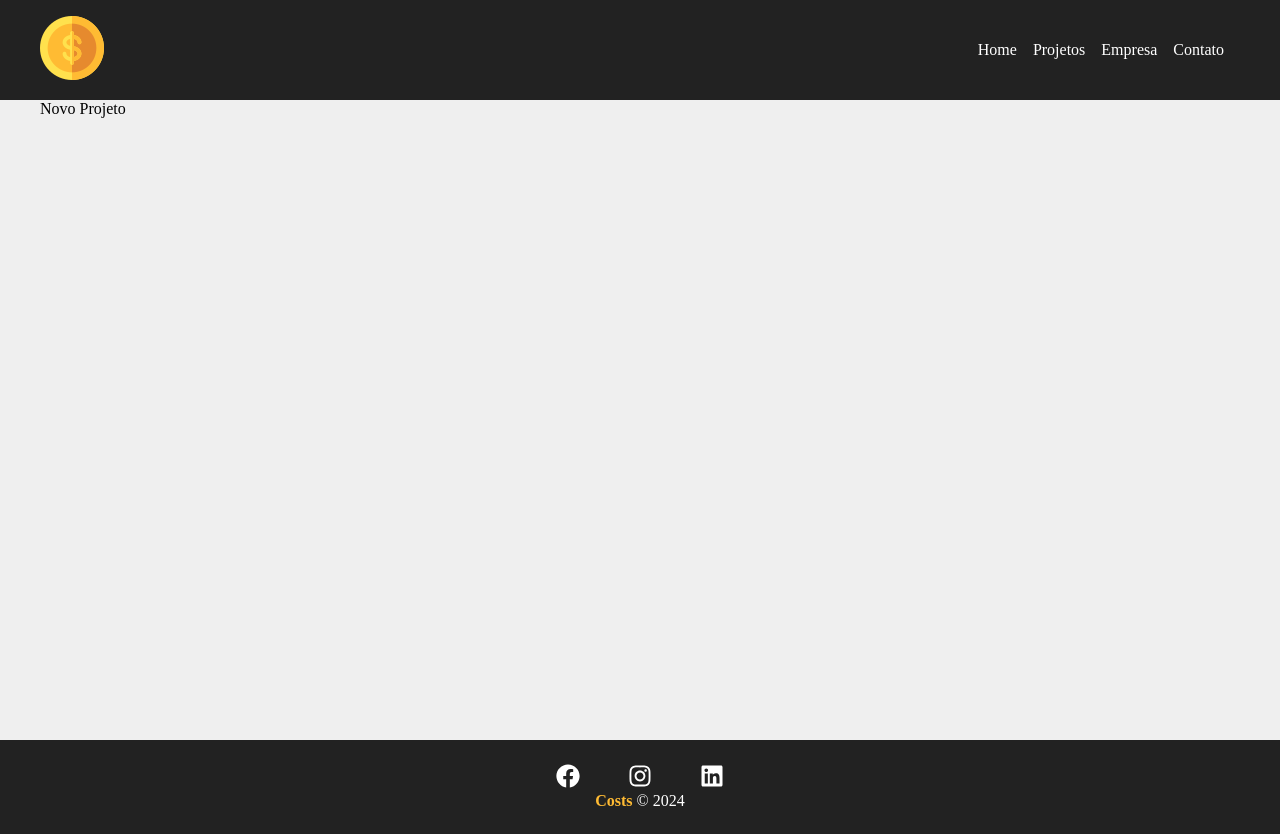
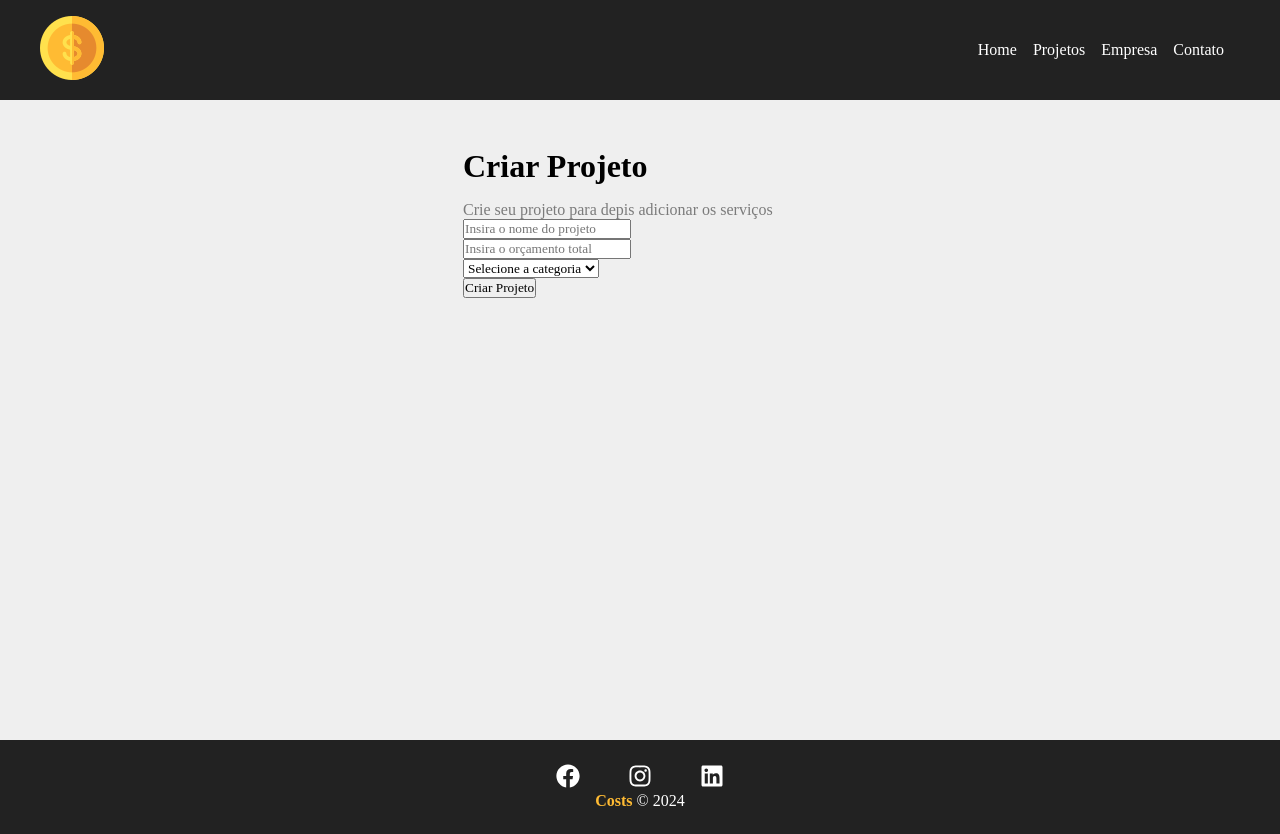
Before and after one commit to lucianobrsts/costs, a JavaScript app: page /newProject in a window 1280 px wide. Built offline with nearby package versions, Linux system fonts and the light colour scheme; the HTML template or start-up script is replaced by a standard one.

Commit message:
Página para o formulário do projeto

```diff
--- a/src/components/pages/Company.js
+++ b/src/components/pages/Company.js
@@ -1,7 +1,7 @@
 
 function Company() {
     return (
-        <p>Empresa</p>
+        <h1>Empresa</h1>
     )
 }
 
--- a/src/components/pages/Contact.js
+++ b/src/components/pages/Contact.js
@@ -1,7 +1,7 @@
 
 function Contact() {
     return (
-        <p>Contato</p>
+        <h1>Contato</h1>
     )
 }
 
--- a/src/components/pages/NewProject.js
+++ b/src/components/pages/NewProject.js
@@ -1,7 +1,13 @@
+import ProjectForm from '../project/ProjectForm'
+import styles from './NewProject.module.css'
 
 function NewProject() {
     return (
-        <p>Novo Projeto</p>
+        <div className={styles.newproject_container}>
+            <h1>Criar Projeto</h1>
+            <p>Crie seu projeto para depis adicionar os serviços</p>
+            <ProjectForm />
+        </div>
     )
 }
 
--- /dev/null
+++ b/src/components/pages/NewProject.module.css
@@ -0,0 +1,13 @@
+.newproject_container {
+    width: 450px;
+    margin: 0 auto;
+    padding: 3em;
+}
+
+.newproject_container h1 {
+    margin-bottom: 0.5em;
+}
+
+.newproject_container p {
+    color: #7b7b7b;
+}
--- a/src/components/pages/Projects.js
+++ b/src/components/pages/Projects.js
@@ -2,7 +2,7 @@
 function Projects() {
     return (
         <div>
-            <p>Projetos</p>
+            <h1>Projetos</h1>
         </div>
     )
 }
--- /dev/null
+++ b/src/components/project/ProjectForm.js
@@ -0,0 +1,26 @@
+
+function ProjectForm() {
+    return (
+        <form>
+            <div>
+                <input type="text" placeholder="Insira o nome do projeto" />
+            </div>
+
+            <div>
+                <input type="number" placeholder="Insira o orçamento total" />
+            </div>
+
+            <div>
+                <select name="category_id">
+                    <option disabled selected>Selecione a categoria</option>
+                </select>
+            </div>
+
+            <div>
+                <input type="submit" value="Criar Projeto" />
+            </div>
+        </form>
+    )
+}
+
+export default ProjectForm
```
